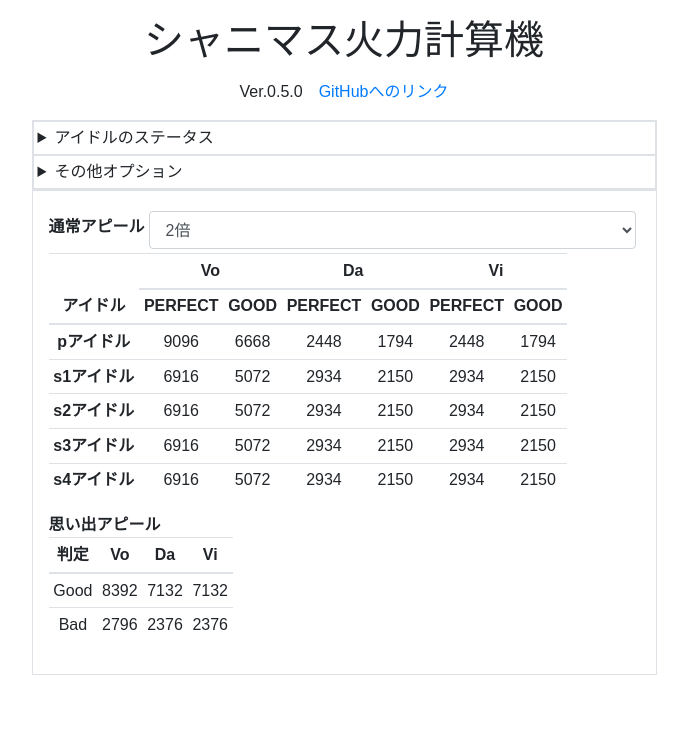
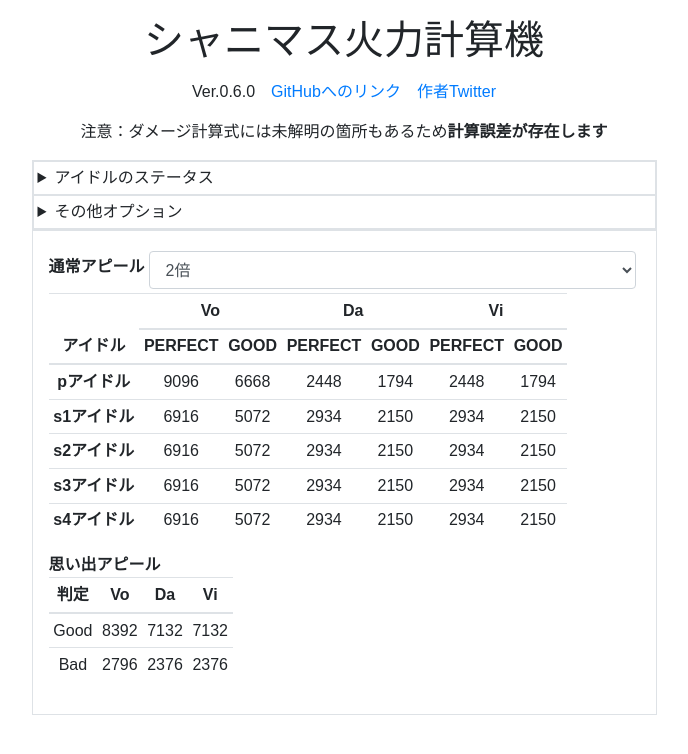
Before and after one commit to YSRKEN/shiny_damage_calculator, a React (Create React App) app in the folder shiny-damage-calculator/: page / in a window 1280 px wide. Shown: the top 754 px of the page, without its empty margins (296-984 px from the left). Built offline with nearby package versions, Linux system fonts and the light colour scheme.

Commit message:
但し書きを追加した

```diff
--- a/shiny-damage-calculator/src/component/App.tsx
+++ b/shiny-damage-calculator/src/component/App.tsx
@@ -27,8 +27,13 @@ const App: React.FC = () => {
           <h1 className='text-center d-none d-sm-block my-3'>シャニマス火力計算機</h1>
           <h2 className='text-center d-xs-block d-sm-none my-3'>シャニマス火力計算機</h2>
           <div className='text-center my-3'>
-            Ver.0.5.0<a className='ml-3' href='https://github.com/YSRKEN/shiny_damage_calculator'>GitHubへのリンク</a>
+            Ver.0.6.0
+            <a className='ml-3' href='https://github.com/YSRKEN/shiny_damage_calculator'>GitHubへのリンク</a>
+            <a className='ml-3' href='https://twitter.com/YSRKEN'>作者Twitter</a>
           </div>
+          <p className='text-center my-3'>
+            注意：ダメージ計算式には未解明の箇所もあるため<strong>計算誤差が存在します</strong>
+          </p>
           <Form className='border'>
             <IdolParameterForm/>
             <OtherOptionForm/>
```
